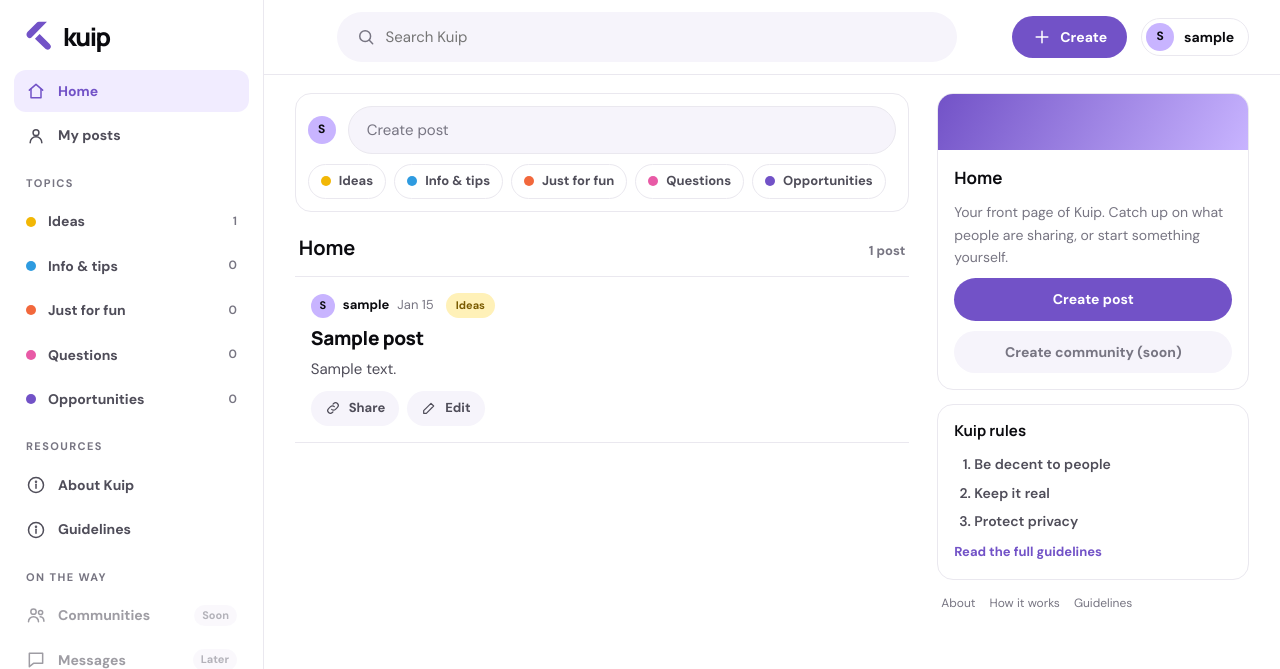
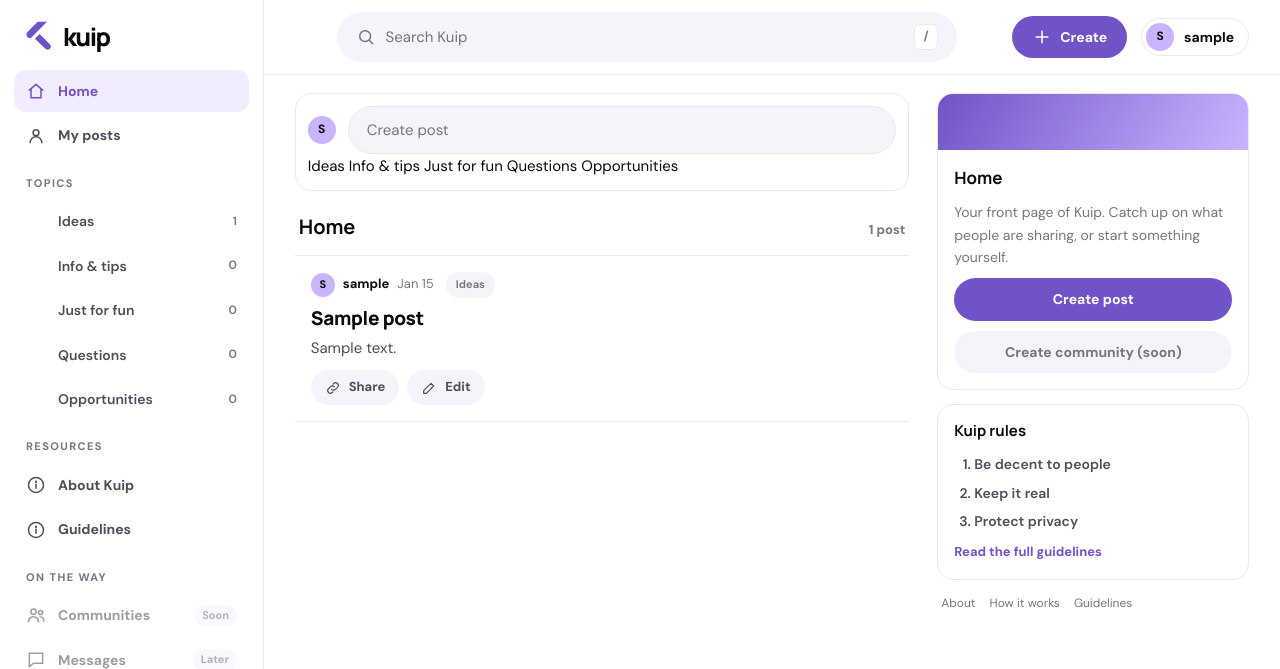
Before and after one commit to BNJMN101/kuip, a Django app: page /dashboard/ in a window 1280 px wide. Shown: the top 669 px of the page. Run offline with Django 5.2, Linux system fonts and the light colour scheme; a user stored in the database is signed in; tables that the repository leaves empty hold one stand-in row (values such as "Sample post").

Commit message:
Neutral topic styling global search

```diff
--- a/discover/views.py
+++ b/discover/views.py
@@ -8,21 +8,29 @@ from .models import Post
 @login_required
 def dashboard(request):
     posts = Post.objects.filter(is_active=True).select_related("author")
+    labels = dict(Post.Category.choices)
+
+    query = request.GET.get("q", "").strip()[:100]
     category = request.GET.get("category", "").strip()
-    query = request.GET.get("q", "").strip()
     mine = request.GET.get("mine") == "1"
 
-    labels = dict(Post.Category.choices)
-    if category in labels:
-        posts = posts.filter(category=category)
+    if query:
+        # Search looks everywhere, so the topic and "my posts" filters are ignored
+        category = ""
+        mine = False
+        for term in query.split():
+            posts = posts.filter(
+                Q(title__icontains=term)
+                | Q(description__icontains=term)
+                | Q(author__username__icontains=term)
+            )
     else:
-        category = ""
-
-    if mine:
-        posts = posts.filter(author=request.user)
-
-    if query:
-        posts = posts.filter(Q(title__icontains=query) | Q(description__icontains=query))
+        if category in labels:
+            posts = posts.filter(category=category)
+        else:
+            category = ""
+        if mine:
+            posts = posts.filter(author=request.user)
 
     return render(request, "discover/dashboard.html", {
         "posts": posts,
--- a/static/css/js/main.js
+++ b/static/css/js/main.js
@@ -121,3 +121,14 @@ document.querySelectorAll("[data-copy]").forEach((btn) => {
     setTimeout(() => { label.textContent = original; }, 1600);
   });
 });
+
+// Press / to jump to the search box
+document.addEventListener("keydown", (e) => {
+  const field = document.querySelector(".sh-search input")
+  if (e.key != "/" || !field) return;
+  const active = document.activeElement;
+  const typing = active && (["INPUT", "TEXTAREA", "SELECT"].includes(active.tagName) || active.isContentEditable);
+  if (typing)  return;
+  e.preventDefault();
+  field.focus();
+});
--- a/static/css/styles.css
+++ b/static/css/styles.css
@@ -839,15 +839,7 @@ main.page { overflow-x: clip; }
 /* ===== App shell (light, Reddit-style) ===== */
 .ic { width: 20px; height: 20px; flex: 0 0 20px; fill: none; stroke: currentColor; stroke-width: 1.8; stroke-linecap: round; stroke-linejoin: round; }
 
-.tag-idea        { background: #FFF1B8; color: #7A5B00; }
-.tag-fun         { background: #FFE0D6; color: #B23A12; }
-.tag-discover    { background: #D9EEFF; color: #0B5A99; }
-.tag-request     { background: #FFDDF0; color: #A3175F; }
-.tag-opportunity { background: var(--purple-soft); color: var(--purple-dark); }
 
-.dot { flex: 0 0 10px; width: 10px; height: 10px; border-radius: 50%; background: var(--purple-dark); }
-.dot-idea { background: #F2B705; } .dot-discover { background: #2E9BE0; } .dot-fun { background: #F2683C; }
-.dot-request { background: #E85AA6; } .dot-opportunity { background: var(--purple-dark); }
 .author-avatar.sm { width: 24px; height: 24px; font-size: 11px; }
 
 .shell { display: grid; grid-template-columns: 264px minmax(0, 1fr); min-height: 100vh; }
@@ -925,13 +917,9 @@ main.page { overflow-x: clip; }
   background: var(--panel); color: var(--muted); transition: border-color var(--speed) var(--ease);
 }
 .sh-compose-input:hover .fake-input { border-color: var(--purple-dark); }
-.sh-compose-types { display: flex; flex-wrap: wrap; gap: 8px; margin-top: 10px; }
-.type-pill {
-  display: inline-flex; align-items: center; gap: 8px; padding: 6px 12px; border: 1px solid var(--line);
-  border-radius: 999px; color: var(--ink-soft); font-size: 13px; font-weight: 700;
-  transition: border-color var(--speed) var(--ease), translate var(--speed) var(--ease);
-}
 .type-pill:hover { border-color: var(--purple-dark); translate: 0 -2px; }
+.sh-link.sub { padding-left: 44px; font-weight: 600; }
+.sh-meta .category-tag { background: var(--panel); color: var(--muted); }
 
 .sh-topic-strip { display: none; gap: 8px; margin-bottom: 14px; overflow-x: auto; padding-bottom: 4px; scrollbar-width: none; }
 .chip-link {
@@ -1045,3 +1033,7 @@ main.page { overflow-x: clip; }
   .sh-create { padding: 11px; }
   .sh-user summary { padding-right: 4px; }
 }
+
+.sh-search .kbd { padding: 2px 8px; border: 1px solid var(--line); border-radius: 6px; background: var(--white); color: var(--muted); font-size: 12px; font-weight: 700; }
+.sh-search:focus-within .kbd { display: none; }
+@media (max-width: 900px) { .sh-search .kbd { display: none; } }
--- a/templates/app_base.html
+++ b/templates/app_base.html
@@ -18,10 +18,10 @@
       {% if topics %}
         <p class="sh-label">Topics</p>
         {% for t in topics %}
-          <a class="sh-link {% if selected_category == t.value %}active{% endif %}" href="{% url 'dashboard' %}?category={{ t.value }}">
-            <span class="dot dot-{{ t.value }}"></span><span>{{ t.label }}</span><em>{{ t.count }}</em>
-          </a>
-        {% endfor %}
+  <a class="sh-link sub {% if selected_category == t.value %}active{% endif %}" href="{% url 'dashboard' %}?category={{ t.value }}">
+    <span>{{ t.label }}</span><em>{{ t.count }}</em>
+  </a>
+{% endfor %}
       {% endif %}
 
       <p class="sh-label">Resources</p>
@@ -38,12 +38,11 @@
     <header class="sh-top">
       <div class="sh-top-brand">{% include "partials/brand.html" with app=True %}</div>
 
-      <form class="sh-search" method="get" action="{% url 'dashboard' %}" role="search">
-        <svg class="ic"><use href="#i-search"/></svg>
-        <input type="search" name="q" value="{{ query }}" placeholder="Search Kuip" aria-label="Search Kuip">
-        {% if selected_category %}<input type="hidden" name="category" value="{{ selected_category }}">{% endif %}
-        {% if mine %}<input type="hidden" name="mine" value="1">{% endif %}
-      </form>
+     <form class="sh-search" method="get" action="{% url 'dashboard' %}" role="search">
+  <svg class="ic"><use href="#i-search"/></svg>
+  <input type="search" name="q" value="{{ query }}" placeholder="Search Kuip" aria-label="Search Kuip" autocomplete="off" enterkeyhint="search" maxlength="100">
+  <span class="kbd" aria-hidden="true">/</span>
+</form>
 
       <a class="sh-create" href="{% url 'create_post' %}"><svg class="ic"><use href="#i-plus"/></svg><span>Create</span></a>
 
--- a/templates/discover/dashboard.html
+++ b/templates/discover/dashboard.html
@@ -25,7 +25,7 @@
     </div>
 
     <div class="sh-feed-head">
-      <h1>{% if mine %}My posts{% elif selected_label %}{{ selected_label }}{% elif query %}Search results{% else %}Home{% endif %}</h1>
+      <h1>{% if query %}Results for &ldquo;{{ query }}&rdquo;{% elif mine %}My posts{% elif selected_label %}{{ selected_label }}{% else %}Home{% endif %}</h1>
       <span>
         {{ posts|length }} post{{ posts|length|pluralize }}
         {% if selected_category or mine or query %} · <a href="{% url 'dashboard' %}">Clear filters</a>{% endif %}
@@ -58,10 +58,15 @@
         </article>
       {% empty %}
         <div class="sh-empty">
-          <h3>{% if query or selected_category or mine %}Nothing matches that yet.{% else %}Your feed starts here.{% endif %}</h3>
-          <p>Be the one who starts the conversation.</p>
-          <a class="sh-btn" href="{% url 'create_post' %}">Create a post</a>
-        </div>
+  {% if query %}
+    <h3>No results for &ldquo;{{ query }}&rdquo;</h3>
+    <p>Try fewer words, or check the spelling.</p>
+  {% else %}
+    <h3>{% if selected_category or mine %}Nothing here yet.{% else %}Your feed starts here.{% endif %}</h3>
+    <p>Be the one who starts the conversation.</p>
+  {% endif %}
+  <a class="sh-btn" href="{% url 'create_post' %}">Create a post</a>
+</div>
       {% endfor %}
     </div>
   </section>
```
Also changed, not shown: discover/tests.py (+22 -0 lines).
